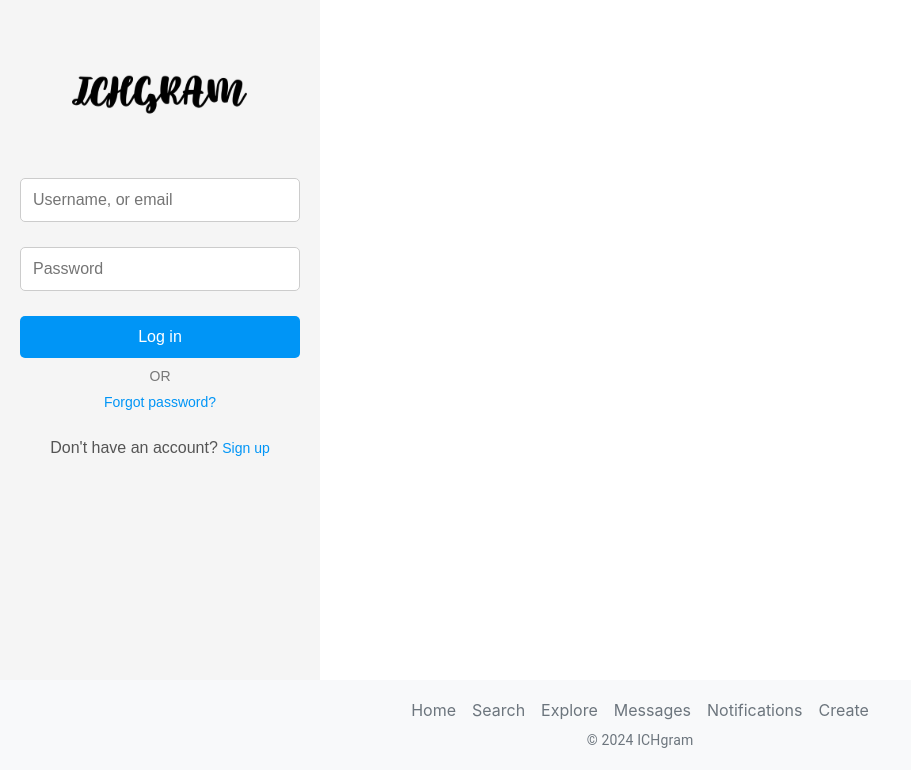
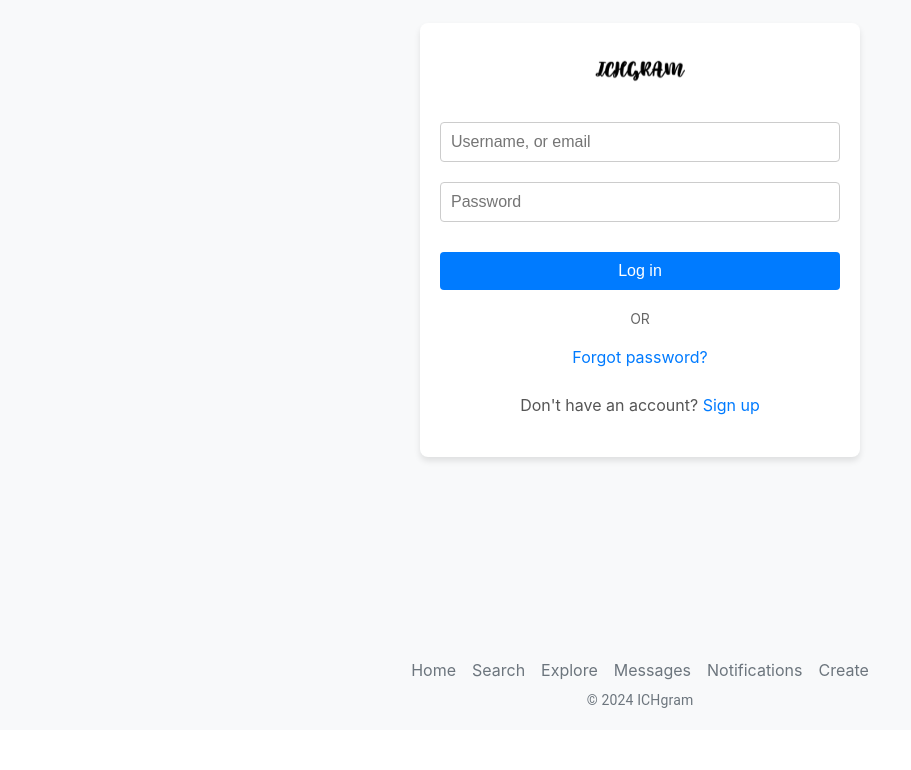
Before and after one commit to Alex990407/ichgram_Project, a React (Create React App) app: page /login in a window 1280 px wide. Shown: the part 160-930 px from the top of the page, without its empty margins (0-911 px from the left). After the commit the page ends 890 px from the top, so only its background shows below. Built offline with nearby package versions, Linux system fonts and the light colour scheme.

Commit message:
Styles for Login, forgot-password and signup pages.

```diff
--- a/src/pages/Login.js
+++ b/src/pages/Login.js
@@ -1,5 +1,4 @@
 import React, { useState } from "react";
-import "../styles/Login.css";
 import { ReactComponent as IchgramIcon } from "../assets/ICHGRAM.svg"; // Импорт SVG как компонент
 import { validateEmail, validatePassword } from "../utils/validation"; // Импорт функций валидации
 
@@ -15,55 +14,164 @@ const Login = () => {
     const emailError = validateEmail(email);
     const passwordError = validatePassword(password);
 
-    console.log(emailError);
     if (emailError || passwordError) {
       setErrors({ email: emailError, password: passwordError });
       return;
     }
+
     console.log("Logging in with:", { email, password });
     // TODO: Добавить запрос к API для логина
   };
 
+  const styles = {
+    pageContainer: {
+      display: "flex",
+      justifyContent: "center",
+      alignItems: "center",
+      minHeight: "100vh",
+      backgroundColor: "#f8f9fa",
+      width: "100%",
+      textAlign: "center",
+    },
+    loginContainer: {
+      display: "flex",
+      flexDirection: "column",
+      alignItems: "center",
+      justifyContent: "center",
+      padding: "20px",
+      backgroundColor: "#fff",
+      borderRadius: "8px",
+      boxShadow: "0 4px 6px rgba(0, 0, 0, 0.1)",
+      width: "100%",
+      maxWidth: "400px",
+    },
+    iconContainer: {
+      marginBottom: "20px",
+    },
+    inputContainer: {
+      marginBottom: "10px",
+      width: "100%",
+    },
+    input: {
+      width: "100%",
+      padding: "10px",
+      fontSize: "16px",
+      border: "1px solid #ccc",
+      borderRadius: "4px",
+      outline: "none",
+      boxSizing: "border-box",
+    },
+    inputFocus: {
+      borderColor: "#007bff",
+      boxShadow: "0 0 5px rgba(0, 123, 255, 0.5)",
+    },
+    errorMessage: {
+      color: "red",
+      fontSize: "14px",
+      marginTop: "5px",
+    },
+    button: {
+      width: "100%",
+      padding: "10px",
+      backgroundColor: "#007bff",
+      color: "white",
+      fontSize: "16px",
+      border: "none",
+      borderRadius: "4px",
+      cursor: "pointer",
+      marginTop: "10px",
+    },
+    buttonHover: {
+      backgroundColor: "#0056b3",
+    },
+    orDivider: {
+      margin: "20px 0",
+      textAlign: "center",
+      color: "#666",
+      fontSize: "14px",
+    },
+    signup: {
+      textAlign: "center",
+      marginTop: "10px",
+    },
+    signupLink: {
+      color: "#007bff",
+      textDecoration: "none",
+    },
+    signupLinkHover: {
+      textDecoration: "underline",
+    },
+  };
+
   return (
-    <div className="login-container">
-      <div className="icon-container">
-        <IchgramIcon className="IchgramIcon" />{" "}
+    <div style={styles.pageContainer}>
+      <div style={styles.loginContainer}>
+        <div style={styles.iconContainer}>
+          <IchgramIcon />
         </div>
         <form onSubmit={handleLogin}>
-        <div className="input-container">
+          <div style={styles.inputContainer}>
             <input
               type="email"
               placeholder="Username, or email"
               value={email}
               onChange={(e) => setEmail(e.target.value)}
               required
+              style={styles.input}
             />
             {errors.email && (
-            <span className="error-message">{errors.email}</span>
+              <span style={styles.errorMessage}>{errors.email}</span>
             )}
           </div>
-        <div className="input-container">
+          <div style={styles.inputContainer}>
             <input
               type="password"
               placeholder="Password"
               value={password}
               onChange={(e) => setPassword(e.target.value)}
               required
+              style={styles.input}
             />
             {errors.password && (
-            <span className="error-message">{errors.password}</span>
+              <span style={styles.errorMessage}>{errors.password}</span>
             )}
           </div>
-        <button type="submit">Log in</button>
+          <button
+            type="submit"
+            style={styles.button}
+            onMouseOver={(e) =>
+              (e.target.style.backgroundColor =
+                styles.buttonHover.backgroundColor)
+            }
+            onMouseOut={(e) =>
+              (e.target.style.backgroundColor = styles.button.backgroundColor)
+            }
+          >
+            Log in
+          </button>
         </form>
-      <div className="or-divider">
+        <div style={styles.orDivider}>
           <span>OR</span>
         </div>
-      <a href="/forgot-password">Forgot password?</a>
-      <div className="signup">
+        <a href="/forgot-password" style={styles.signupLink}>
+          Forgot password?
+        </a>
+        <div style={styles.signup}>
           <p>
-          Don't have an account? <a href="/signup">Sign up</a>
+            Don't have an account?{" "}
+            <a
+              href="/signup"
+              style={styles.signupLink}
+              onMouseOver={(e) =>
+                (e.target.style.textDecoration =
+                  styles.signupLinkHover.textDecoration)
+              }
+              onMouseOut={(e) => (e.target.style.textDecoration = "none")}
+            >
+              Sign up
+            </a>
           </p>
+        </div>
       </div>
     </div>
   );
--- a/src/styles/ForgotPassword.css
+++ b/src/styles/ForgotPassword.css
@@ -3,11 +3,14 @@
   flex-direction: column;
   align-items: center;
   justify-content: center;
-  min-height: 100vh;
+  height: 100vh; /* 100% высоты окна браузера */
+  width: 100%;
   padding: 20px;
   background-color: #f5f5f5;
   font-family: Arial, sans-serif;
   text-align: center;
+  box-sizing: border-box;
+  overflow: hidden; /* Убираем возможные полосы прокрутки */
 }
 
 .icon-container {
@@ -38,7 +41,7 @@ form {
   flex-direction: column;
   gap: 10px;
   width: 100%;
-  max-width: 400px;
+  max-width: 400px; /* Ограничиваем ширину формы */
 }
 
 input {
--- a/src/styles/Login.css
+++ b/src/styles/Login.css
@@ -3,6 +3,7 @@
   flex-direction: column;
   align-items: center;
   justify-content: center;
+
   min-height: 100vh;
   padding: 20px;
   background-color: #f5f5f5;
--- a/src/styles/Signup.css
+++ b/src/styles/Signup.css
@@ -2,7 +2,9 @@
   display: flex;
   justify-content: center;
   align-items: center;
-  min-height: 100vh;
+  /* min-height: 100vh; */
+  height: 100vh; /* 100% высоты окна браузера */
+  width: 100%;
   background-color: #f5f5f5;
   font-family: Arial, sans-serif;
   padding: 20px;
```
Lines whose indentation alone changed are shown as unchanged.
